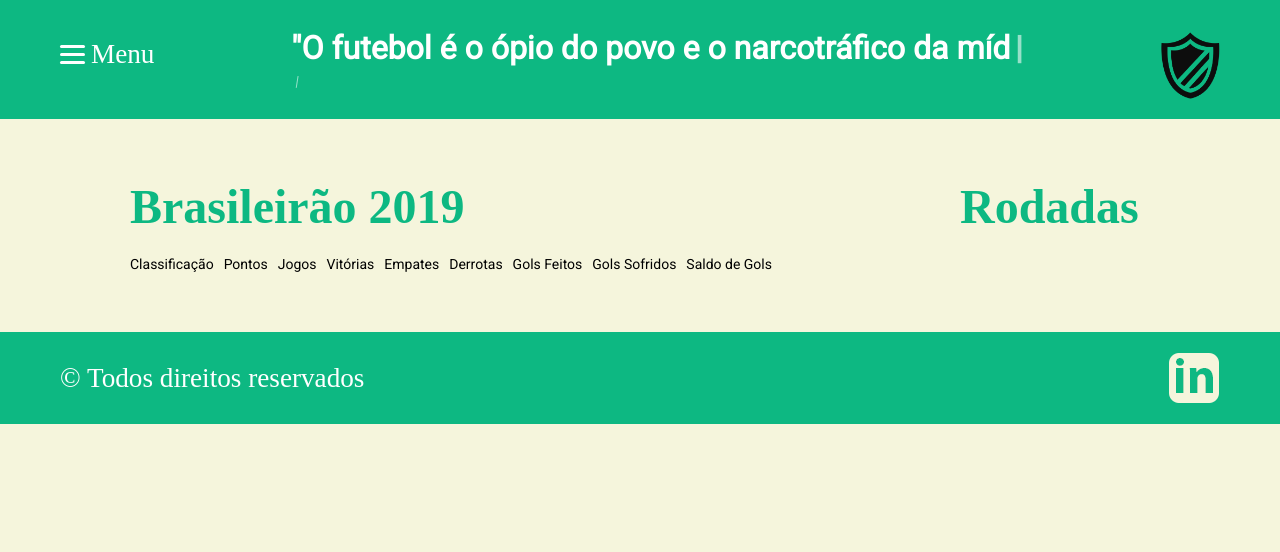
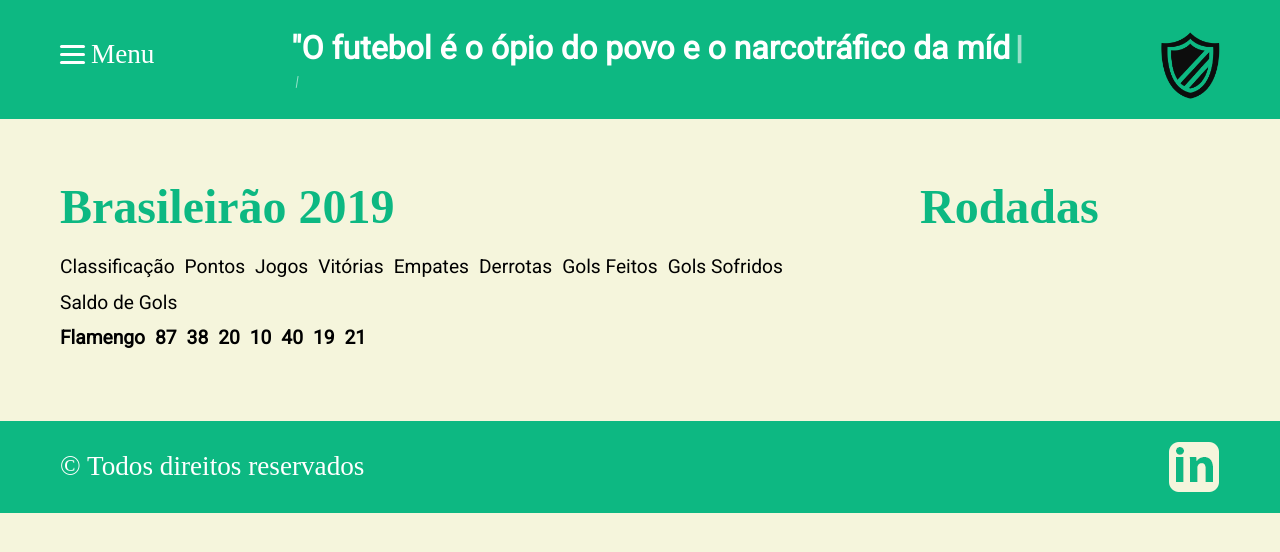
Before and after one commit to ericMayer/futebol, a website built with webpack: page brasileirao.html in a window 1280 px wide. Built offline with nearby package versions, Linux system fonts and the light colour scheme; a web font is replaced by a local one.

Commit message:
Criado estrutura inicial

```diff
--- a/brasileirao.html
+++ b/brasileirao.html
@@ -78,9 +78,16 @@
               </tr>
             </thead>
 
-            <tbody>
+            <tbody class="campeonato-corpo">
               <tr>
-                <td></td>
+                <td>Flamengo</td>
+                <td>87</td>
+                <td>38</td>
+                <td>20</td>
+                <td>10</td>
+                <td>40</td>
+                <td>19</td>
+                <td>21</td>
               </tr>
             </tbody>
           </table>
--- a/scss/_campeonato.scss
+++ b/scss/_campeonato.scss
@@ -1,9 +1,9 @@
 .campeonatos {
-  margin: 60px auto;
+  margin: 60px 60px;
 }
 
 .campeonato {
-  grid-column: 2;
+  grid-column: 1;
 }
 
 .campeonato h1 {
@@ -15,7 +15,7 @@
 }
 
 .rodadas {
-  grid-column: 3;
+  grid-column: 2;
 }
 
 .rodadas h1 {
@@ -30,15 +30,21 @@
   margin-top: 20px;
 }
 
-.campeonato-cabecalho th {
-  @include tamanho(citacao);
-  line-height: 0;
-  font-style: normal;
-  color: $cor-escura;
-  display: inline-block;
-  margin: 5px;
+.campeonato-cabecalho {
+  border-bottom: 3px solid $cor-menu;
 }
 
-.campeonato-cabecalho th:first-child {
-  margin-left: 0px;
+.campeonato-cabecalho th {
+  @include tamanho(pequeno);
+
+  display: inline-block;
+  margin: 0px 10px 10px 0px;
 }
+
+.campeonato-corpo td {
+  @include tamanho(pequeno);
+
+  font-weight: bold;
+  margin: 0px 10px 10px 0px;
+  display: inline-block;
+}
--- a/scss/_grid.scss
+++ b/scss/_grid.scss
@@ -13,7 +13,7 @@
 
 @mixin grid-campeonatos {
   display: grid;
-  grid-template-columns: 100px minmax(auto, 800px) 300px;
+  grid-template-columns: minmax(auto, 1000px) 300px;
   grid-gap: $gap;
 }
 
```
Also changed, not shown: css/style.css.
